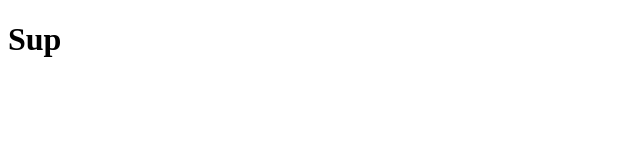
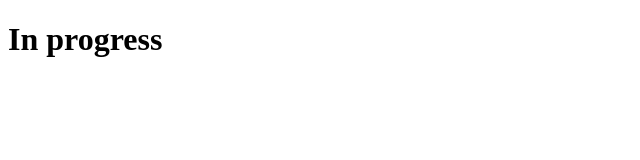
Before and after one commit to adileyasar/adileyasar.github.io, a plain HTML site: page index.html in a window 1280 px wide. Shown: the whole page, without its empty margins (0-640 px from the left). Drawn offline with Linux system fonts and the light colour scheme.

Commit message:
Update index.html

```diff
--- a/index.html
+++ b/index.html
@@ -4,6 +4,6 @@
         <title>Adi's Website</title>
     </head>
     <body>
-        <h1>Sup</h1>
+        <h1>In progress</h1>
     </body>
 </html>
```
